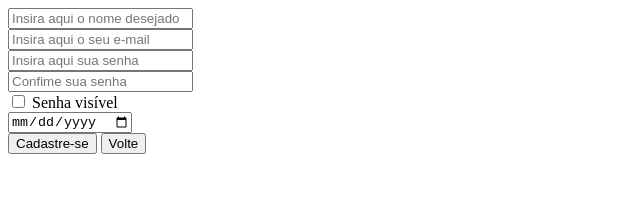
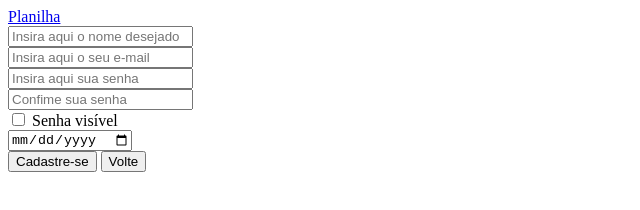
Before and after one commit to AnorakG/Atividade-MB, a plain HTML site: page atividade MB/index.html in a window 1280 px wide. Shown: the whole page, without its empty margins (0-640 px from the left). Drawn offline with Linux system fonts and the light colour scheme; some packages are replaced by stand-ins of ours; a script that the page names is missing.

Commit message:
Update index.html

```diff
--- a/atividade MB/index.html
+++ b/atividade MB/index.html
@@ -7,6 +7,7 @@
     <title>Cadastro</title>
 </head>
 <body>
+    <nav><a href="./planilha.html">Planilha</a></nav>
     <div class='container-login'>
         <input type="text" id="nome" placeholder="Insira aqui o nome desejado"><br>
         <input type="text" id="email" placeholder="Insira aqui o seu e-mail"><br>
```
